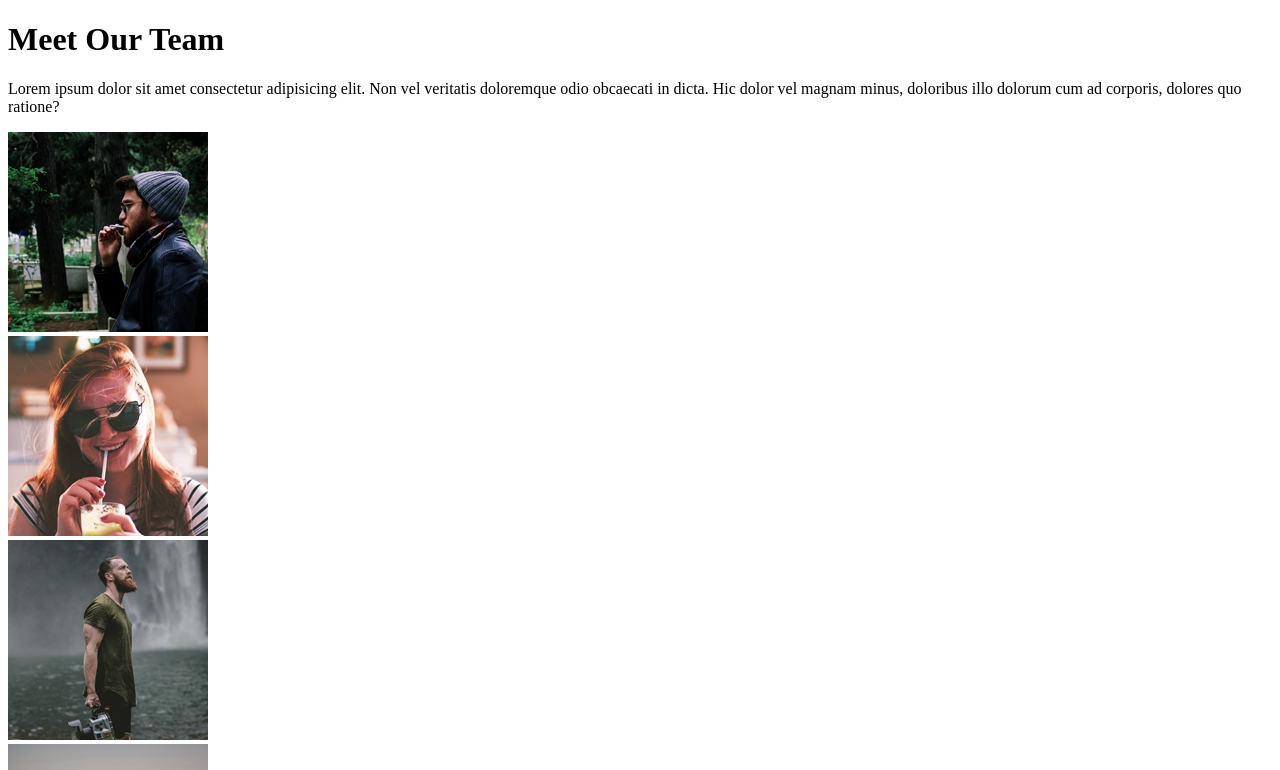
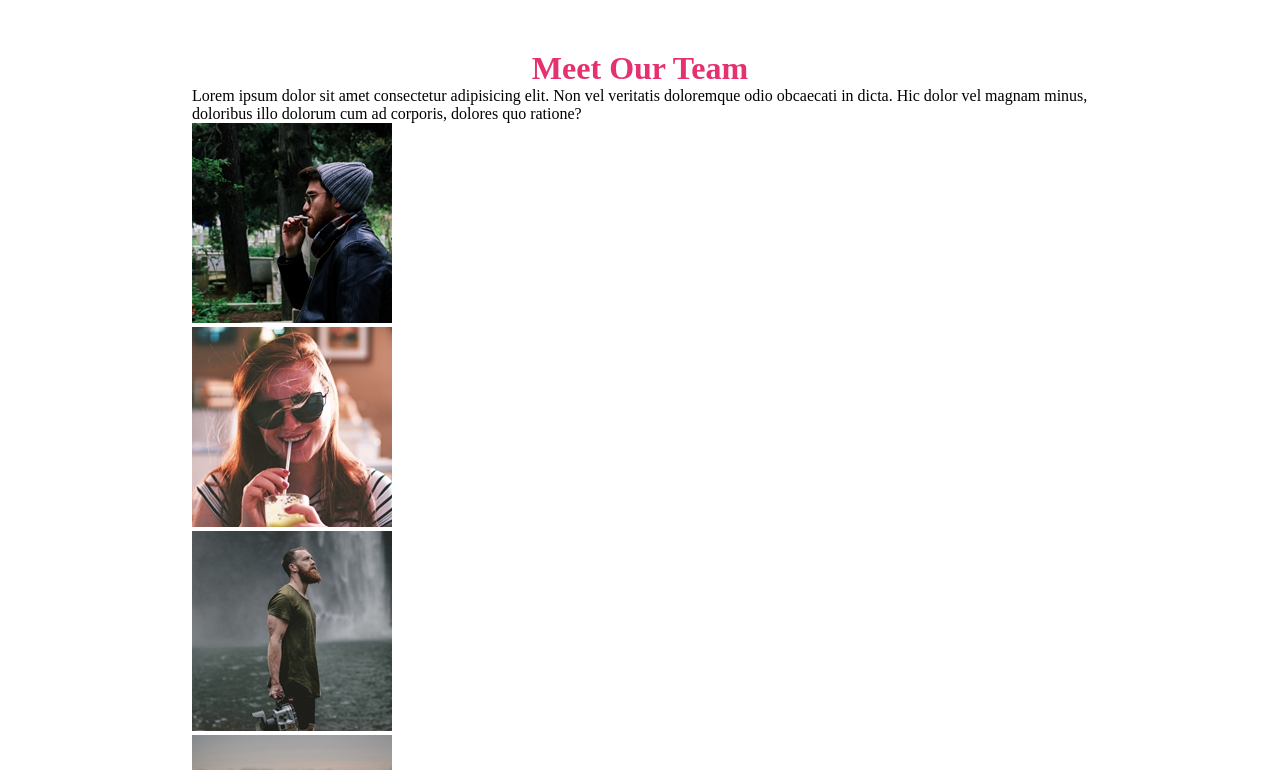
Before and after one commit to lucianocecere07/bonus-esercizio-extra-html-css-flex-cards, a plain HTML site: page index.html in a window 1280 px wide. Shown: the top 770 px of the page. Drawn offline with Linux system fonts and the light colour scheme.

Commit message:
modifica titolo

```diff
--- a/index.html
+++ b/index.html
@@ -10,7 +10,7 @@
 <body>
     <main>
        <div class="principale">
-        <h1>Meet Our Team</h1>
+        <h1><strong>Meet Our Team</strong> </h1>
         <p>Lorem ipsum dolor sit amet consectetur adipisicing elit. Non vel veritatis doloremque odio obcaecati in dicta. Hic dolor vel magnam minus, doloribus illo dolorum cum ad corporis, dolores quo ratione?</p>
         <div class="flex-cont">
             <div class="flex-elem">
--- a/style.css
+++ b/style.css
@@ -0,0 +1,14 @@
+* {
+    box-sizing: border-box;
+    margin: 0;
+    padding: 0;
+}
+.principale {
+    margin: 50px auto 0px;
+    width: 70%;
+}
+.principale h1 {
+    color: rgb(229, 49, 112);
+    text-align: center;
+    margin-top: 20px;
+}
```
